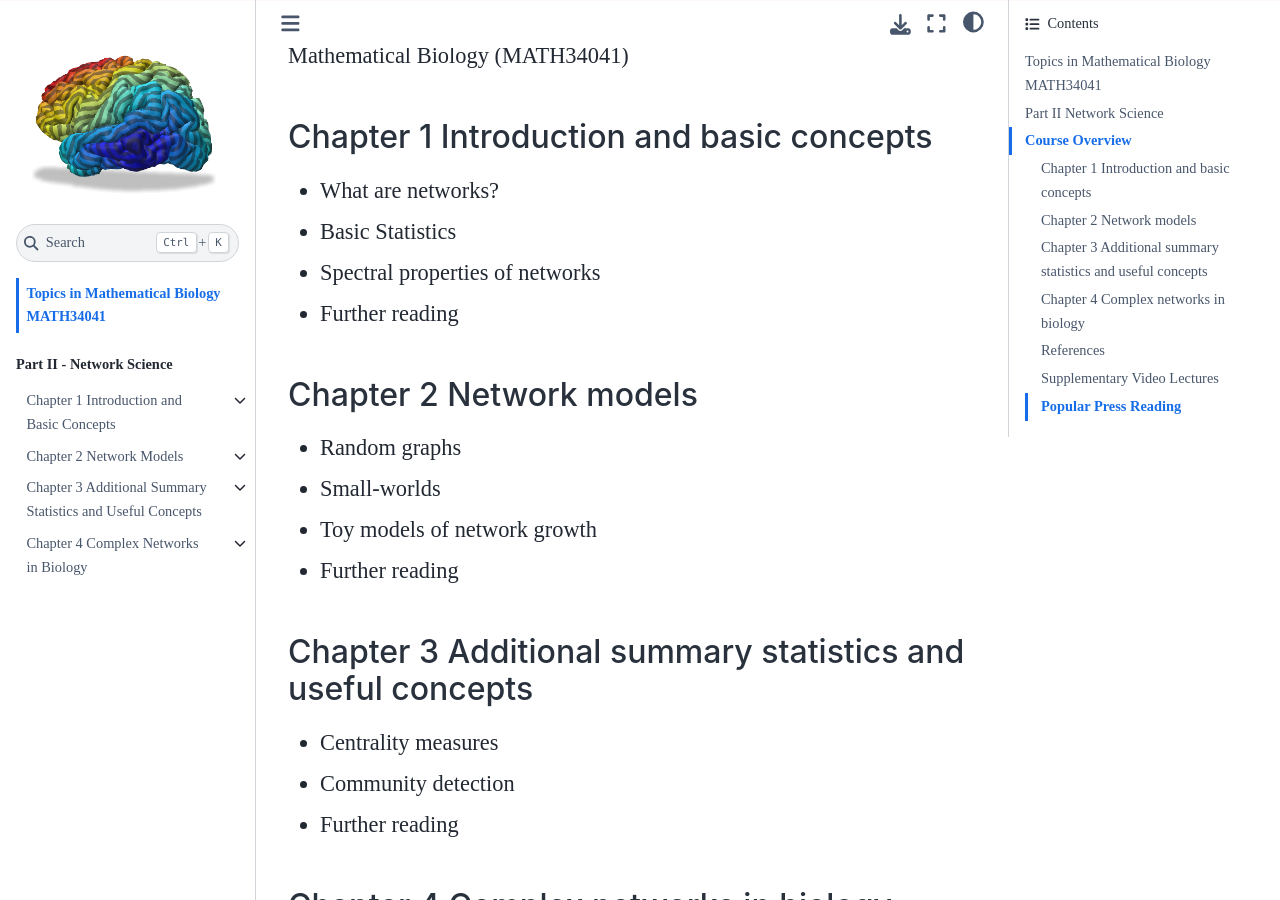
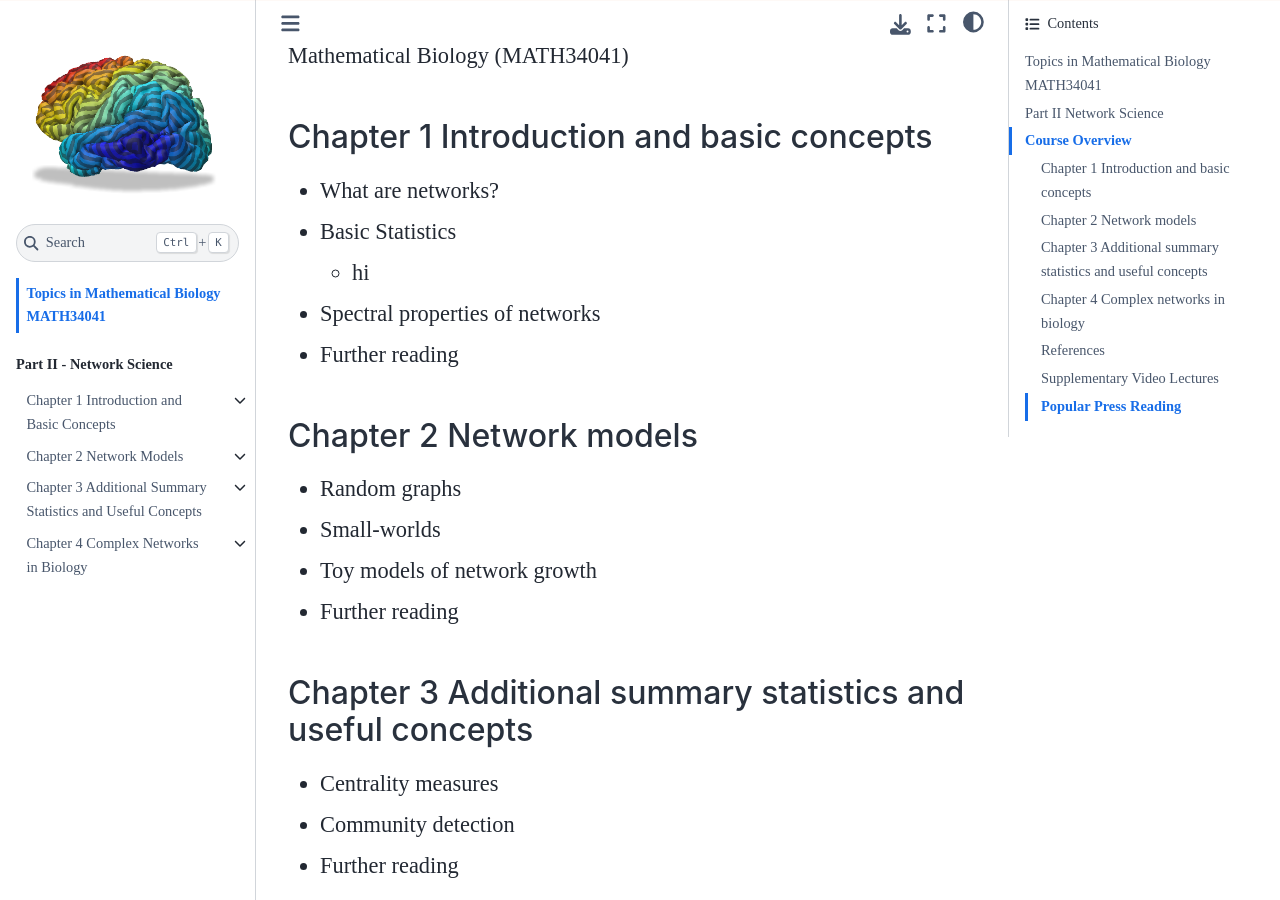
Before and after one commit to jjcrofts77/TMB-MATH34041, a Jupyter Book: the page built from intro.md, in a window 1280 px wide and 900 px high, scrolled down 305 px. Built offline with Jupyter Book 1.0.4 settings and Sphinx 7.4.7 and the Sphinx Book theme 1.1.4, drawn with Linux system fonts in a browser that asks for light colours.

```diff
--- a/intro.md
+++ b/intro.md
@@ -10,6 +10,7 @@ This Jupyterbook provides the course notes for the second half of Topics in Math
 ### Chapter 1 Introduction and basic concepts
    - What are networks?
    - Basic Statistics
+      - hi
    - Spectral properties of networks
    - Further reading
 
```
